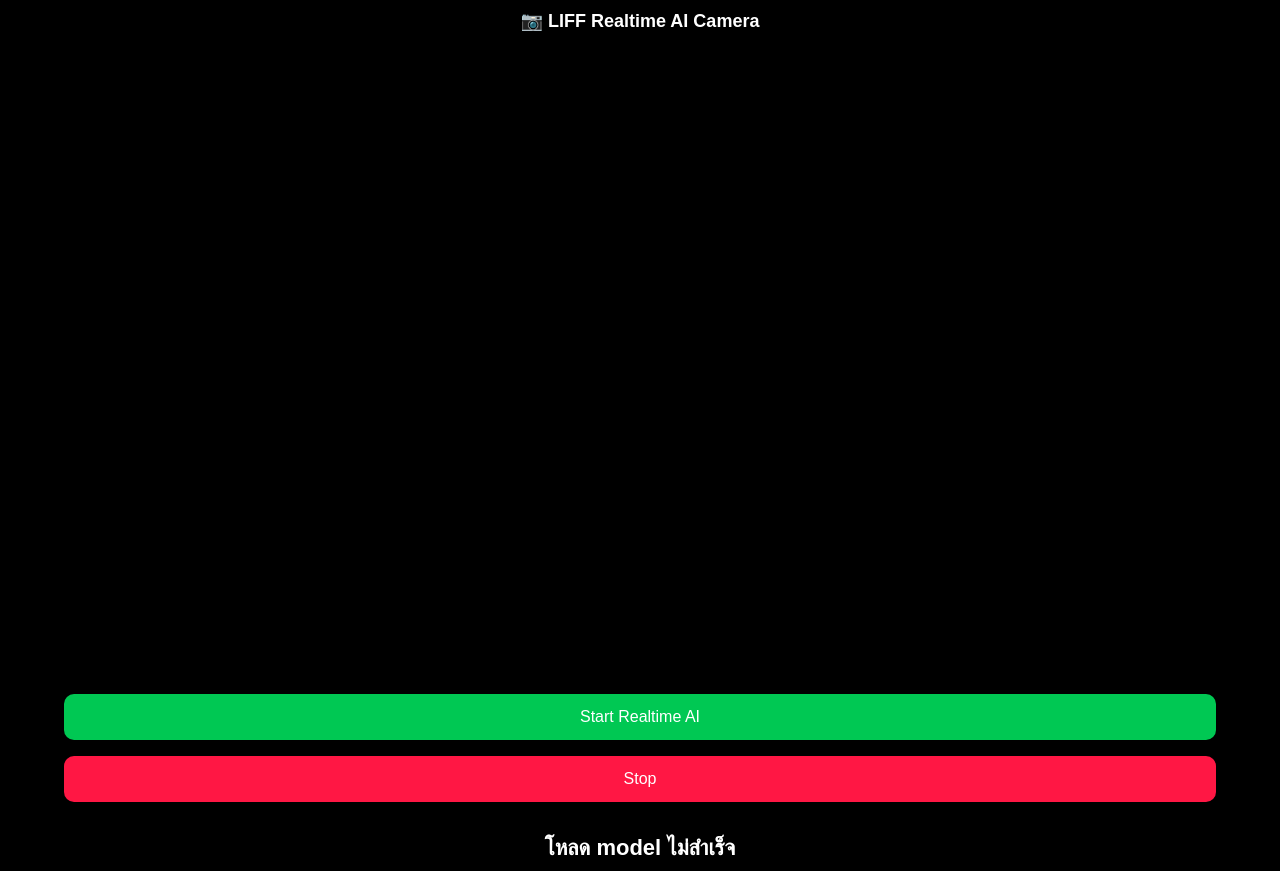
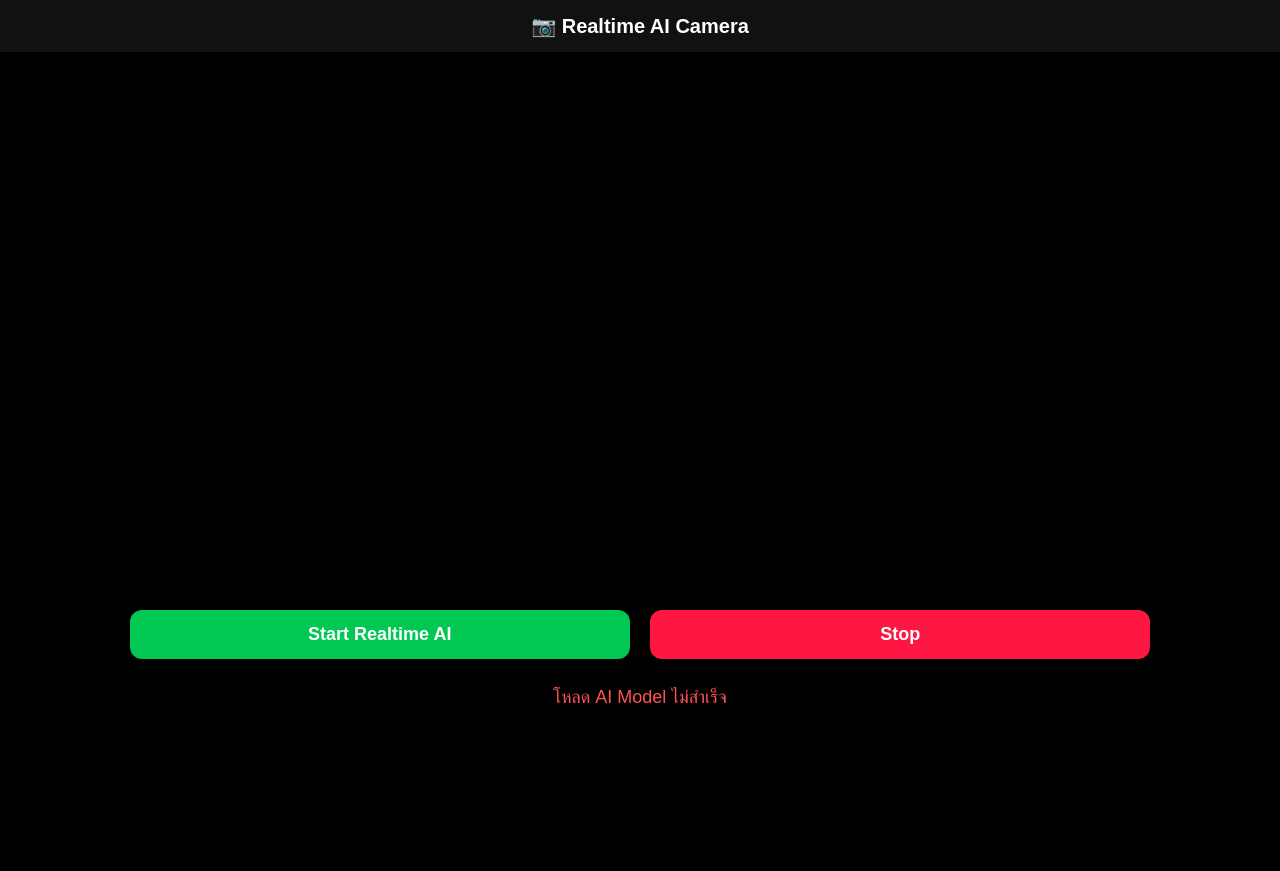
Before and after one commit to Thanoo2522/gitbackend, a Flask app: page /vdo in a window 1280 px wide. After the commit the page ends 704 px from the top, so only its background shows below. Run offline with Flask 3, Linux system fonts and the light colour scheme; parts of the project's set-up code (start-up, migrations or seed data) failed here and were passed over; some libraries are stand-ins or nearby versions.

Commit message:
update feature

```diff
--- a/app.py
+++ b/app.py
@@ -790,6 +790,9 @@ def main_route():
 # OPEN VDO AI
 # vdo imagenumber
 # =========================================================
+# OPEN VDO AI
+# vdo imagenumber
+# =========================================================
 def open_vdo(event, parts):
 
     try:
@@ -823,7 +826,7 @@ def open_vdo(event, parts):
         project_name = parts[1].lower()
 
         # ====================================
-        # VDO URL
+        # REAL BROWSER URL
         # ====================================
 
         vdo_url = (
@@ -835,21 +838,96 @@ def open_vdo(event, parts):
         print("VDO URL =", vdo_url)
 
         # ====================================
-        # REPLY
-        # ====================================
-
-        msg = (
-            "เปิด VDO AI\n\n"
-            f"PROJECT: {project_name}\n\n"
-            f"{vdo_url}"
-        )
-
-        print(msg)
-
-        reply_message(
-            reply_token,
-            msg
-        )
+        # FLEX MESSAGE
+        # เปิดด้วย external browser
+        # ====================================
+
+        payload = {
+
+            "replyToken": reply_token,
+
+            "messages": [
+
+                {
+                    "type": "flex",
+
+                    "altText": "Open Realtime AI",
+
+                    "contents": {
+
+                        "type": "bubble",
+
+                        "body": {
+
+                            "type": "box",
+
+                            "layout": "vertical",
+
+                            "contents": [
+
+                                {
+                                    "type": "text",
+
+                                    "text": "Realtime AI Camera",
+
+                                    "weight": "bold",
+
+                                    "size": "xl"
+                                },
+
+                                {
+                                    "type": "text",
+
+                                    "text":
+                                        f"PROJECT: {project_name}",
+
+                                    "margin": "md"
+                                }
+                            ]
+                        },
+
+                        "footer": {
+
+                            "type": "box",
+
+                            "layout": "vertical",
+
+                            "spacing": "sm",
+
+                            "contents": [
+
+                                {
+                                    "type": "button",
+
+                                    "style": "primary",
+
+                                    "action": {
+
+                                        "type": "uri",
+
+                                        "label": "Open In Browser",
+
+                                        "uri": vdo_url
+                                    }
+                                }
+                            ]
+                        }
+                    }
+                }
+            ]
+        }
+
+        r = requests.post(
+
+            LINE_REPLY_API,
+
+            headers=LINE_HEADERS,
+
+            json=payload
+        )
+
+        print("LINE STATUS =", r.status_code)
+        print(r.text)
 
         return jsonify({
             "status": "success"
--- a/templates/vdo.html
+++ b/templates/vdo.html
@@ -5,13 +5,12 @@
 
 <title>Realtime AI VDO</title>
 
-<meta name="viewport"
-content="width=device-width, initial-scale=1, maximum-scale=1">
+<meta
+    name="viewport"
+    content="width=device-width, initial-scale=1, maximum-scale=1"
+/>
 
-<!-- LIFF -->
-<script src="https://static.line-scdn.net/liff/edge/2/sdk.js"></script>
-
-<!-- TensorFlow -->
+<!-- TensorFlow.js -->
 <script src="https://cdn.jsdelivr.net/npm/@tensorflow/tfjs@latest"></script>
 
 <!-- Teachable Machine -->
@@ -19,33 +18,70 @@ content="width=device-width, initial-scale=1, maximum-scale=1">
 
 <style>
 
+*{
+    box-sizing:border-box;
+}
+
 body{
     margin:0;
     background:black;
     color:white;
-    font-family:Arial;
+    font-family:Arial, sans-serif;
     text-align:center;
 }
 
+/* =========================
+HEADER
+========================= */
+
 header{
-    padding:10px;
-    font-size:18px;
+    padding:14px;
+    font-size:20px;
     font-weight:bold;
+    background:#111;
+}
+
+/* =========================
+VIDEO
+========================= */
+
+#videoContainer{
+    position:relative;
+    width:100%;
+    height:calc(100vh - 260px);
+    background:black;
+    overflow:hidden;
 }
 
 video{
     width:100%;
-    height:auto;
+    height:100%;
+    object-fit:cover;
     background:black;
+}
+
+/* =========================
+CONTROLS
+========================= */
+
+.controls{
+    padding:10px;
 }
 
 button{
     width:90%;
+    max-width:500px;
+
     padding:14px;
     margin:8px;
-    font-size:16px;
+
+    font-size:18px;
+    font-weight:bold;
+
     border:none;
-    border-radius:10px;
+    border-radius:12px;
+
+    cursor:pointer;
 }
 
 #startBtn{
@@ -58,18 +94,38 @@ button{
     color:white;
 }
 
+/* =========================
+RESULT
+========================= */
+
 #result{
-    margin-top:15px;
-    font-size:22px;
-    font-weight:bold;
     padding:10px;
+    margin-bottom:20px;
 }
 
 .classBox{
-    margin:8px;
-    padding:10px;
+
+    margin:8px auto;
+    padding:12px;
+
+    width:90%;
+    max-width:500px;
+
     background:#222;
-    border-radius:10px;
+
+    border-radius:12px;
+
+    font-size:20px;
+    font-weight:bold;
+}
+
+.status{
+    color:#00e676;
+    font-size:18px;
+}
+
+.error{
+    color:#ff5252;
     font-size:18px;
 }
 
@@ -83,14 +139,21 @@ canvas{
 <body>
 
 <header>
-📷 LIFF Realtime AI Camera
+📷 Realtime AI Camera
 </header>
+
+<div id="videoContainer">
 
     <video
         id="video"
         autoplay
         playsinline
+        muted
     ></video>
+
+</div>
+
+<div class="controls">
 
     <button id="startBtn">
         Start Realtime AI
@@ -100,8 +163,10 @@ canvas{
         Stop
     </button>
 
+</div>
+
 <div id="result">
-    Loading...
+    Waiting...
 </div>
 
 <canvas id="canvas"></canvas>
@@ -120,64 +185,21 @@ let running = false;
 
 let predictLoop = null;
 
-const video = document.getElementById("video");
+const video =
+    document.getElementById("video");
 
-const resultDiv = document.getElementById("result");
+const resultDiv =
+    document.getElementById("result");
 
 // =====================================================
-// FIREBASE STORAGE MODEL
-//
-// baselineoa.firebasestorage.app
-//
-// Folder:
-// models_imagenumber/
-//      model.json
-//      metadata.json
-//      weights.bin
+// FIREBASE MODEL URL
 // =====================================================
-
-// IMPORTANT:
-// ต้องเปิด public read ใน Firebase Storage ก่อน
 
 const MODEL_URL =
 "https://firebasestorage.googleapis.com/v0/b/baselineoa.firebasestorage.app/o/models_imagenumber%2Fmodel.json?alt=media";
 
 const METADATA_URL =
 "https://firebasestorage.googleapis.com/v0/b/baselineoa.firebasestorage.app/o/models_imagenumber%2Fmetadata.json?alt=media";
-
-// =====================================================
-// INIT LIFF
-// =====================================================
-
-async function initLiff(){
-
-    try{
-
-        // กัน init ซ้ำ
-        if(window.liffLoaded){
-            return;
-        }
-
-        window.liffLoaded = true;
-
-        await liff.init({
-
-            liffId: "{{ liff_id }}"
-        });
-
-        if(!liff.isLoggedIn()){
-
-            liff.login();
-        }
-
-    }catch(err){
-
-        console.log(
-            "LIFF ERROR:",
-            err
-        );
-    }
-}
 
 // =====================================================
 // LOAD MODEL
@@ -188,15 +210,21 @@ async function loadModel(){
     try{
 
         resultDiv.innerHTML =
-            "Loading AI Model...";
+            `<div class="status">
+                Loading AI Model...
+            </div>`;
 
         console.log(
-            "MODEL URL =",
+            "Loading model..."
+        );
+
+        console.log(
+            "MODEL URL:",
             MODEL_URL
         );
 
         console.log(
-            "METADATA URL =",
+            "METADATA URL:",
             METADATA_URL
         );
 
@@ -206,12 +234,14 @@ async function loadModel(){
             METADATA_URL
         );
 
-        resultDiv.innerHTML =
-            "Model Loaded ✅";
-
         console.log(
             "MODEL READY"
         );
+
+        resultDiv.innerHTML =
+            `<div class="status">
+                AI Model Loaded ✅
+            </div>`;
 
     }catch(err){
 
@@ -221,7 +251,9 @@ async function loadModel(){
         );
 
         resultDiv.innerHTML =
-            "โหลด model ไม่สำเร็จ";
+            `<div class="error">
+                โหลด AI Model ไม่สำเร็จ
+            </div>`;
     }
 }
 
@@ -243,7 +275,17 @@ async function startCamera(){
             .getUserMedia({
 
                 video:{
-                    facingMode:"environment"
+                    facingMode:{
+                        ideal:"environment"
+                    },
+
+                    width:{
+                        ideal:1280
+                    },
+
+                    height:{
+                        ideal:720
+                    }
                 },
 
                 audio:false
@@ -259,10 +301,13 @@ async function startCamera(){
 
     }catch(err){
 
-        console.log(err);
+        console.log(
+            "CAMERA ERROR:",
+            err
+        );
 
         alert(
-            "เปิดกล้องไม่ได้"
+            "ไม่สามารถเปิดกล้องได้"
         );
     }
 }
@@ -283,21 +328,27 @@ async function predictFrame(){
             return;
         }
 
-        // realtime predict
+        if(video.readyState < 2){
+            return;
+        }
+
         const predictions =
             await model.predict(video);
 
-        // sort มาก -> น้อย
+        // sort probability มาก -> น้อย
         predictions.sort(
 
             (a,b)=>
                 b.probability - a.probability
         );
 
-        // build html
         let html = "";
 
         predictions.forEach(p => {
+
+            const percent =
+                (p.probability * 100)
+                .toFixed(1);
 
             html += `
 
@@ -307,7 +358,7 @@ async function predictFrame(){
 
                     :
 
-                    ${(p.probability*100).toFixed(1)}%
+                    ${percent}%
 
                 </div>
 
@@ -333,12 +384,16 @@ async function startRealtimeAI(){
 
     try{
 
-        // กันเปิดซ้ำ
         if(running){
             return;
         }
 
         running = true;
+
+        resultDiv.innerHTML =
+            `<div class="status">
+                Starting...
+            </div>`;
 
         // load model
         if(!model){
@@ -349,7 +404,7 @@ async function startRealtimeAI(){
         // start camera
         await startCamera();
 
-        // realtime 2 FPS
+        // predict every 500ms = 2 FPS
         predictLoop = setInterval(
 
             async()=>{
@@ -361,9 +416,18 @@ async function startRealtimeAI(){
             500
         );
 
+        console.log(
+            "Realtime AI STARTED"
+        );
+
     }catch(err){
 
-        console.log(err);
+        console.log(
+            "START ERROR:",
+            err
+        );
+
+        running = false;
     }
 }
 
@@ -388,43 +452,63 @@ function stopRealtimeAI(){
     // stop camera
     if(stream){
 
-        stream.getTracks()
+        stream
+        .getTracks()
         .forEach(track=>{
 
             track.stop();
         });
 
-        video.srcObject = null;
-
         stream = null;
     }
 
+    video.srcObject = null;
+
     resultDiv.innerHTML =
-        "Stopped";
+        `<div class="error">
+            Realtime AI Stopped
+        </div>`;
+
+    console.log(
+        "Realtime AI STOPPED"
+    );
 }
 
 // =====================================================
-// EVENTS
+// BUTTON EVENTS
 // =====================================================
 
 document
 .getElementById("startBtn")
-.onclick = startRealtimeAI;
+.addEventListener(
+
+    "click",
+
+    startRealtimeAI
+);
 
 document
 .getElementById("stopBtn")
-.onclick = stopRealtimeAI;
+.addEventListener(
+
+    "click",
+
+    stopRealtimeAI
+);
 
 // =====================================================
 // AUTO START
 // =====================================================
 
-window.onload = async()=>{
+window.addEventListener(
 
-    await initLiff();
+    "load",
+
+    async()=>{
 
         await startRealtimeAI();
-};
+    }
+);
 
 </script>
 
```
Lines whose indentation alone changed are shown as unchanged.
